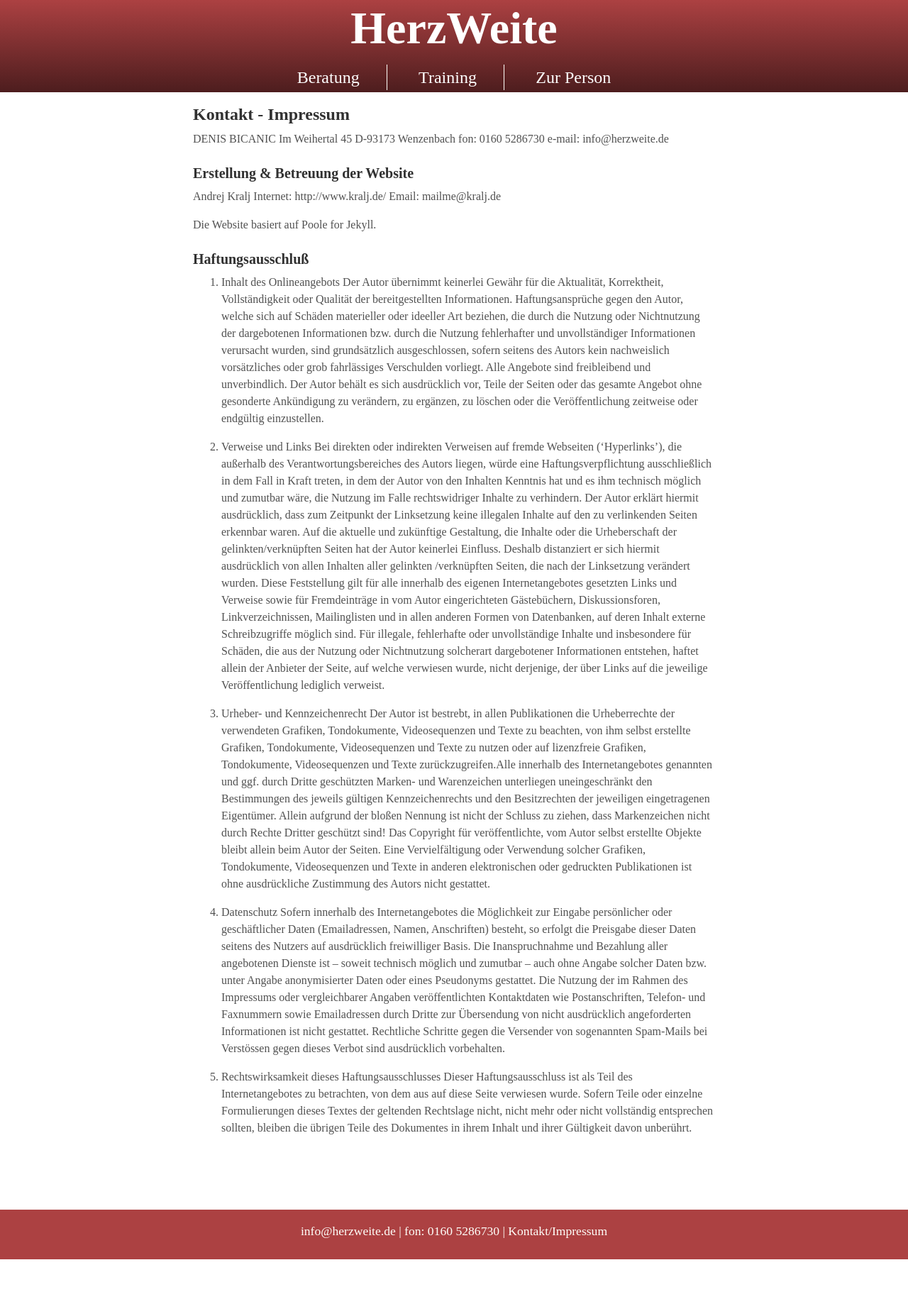
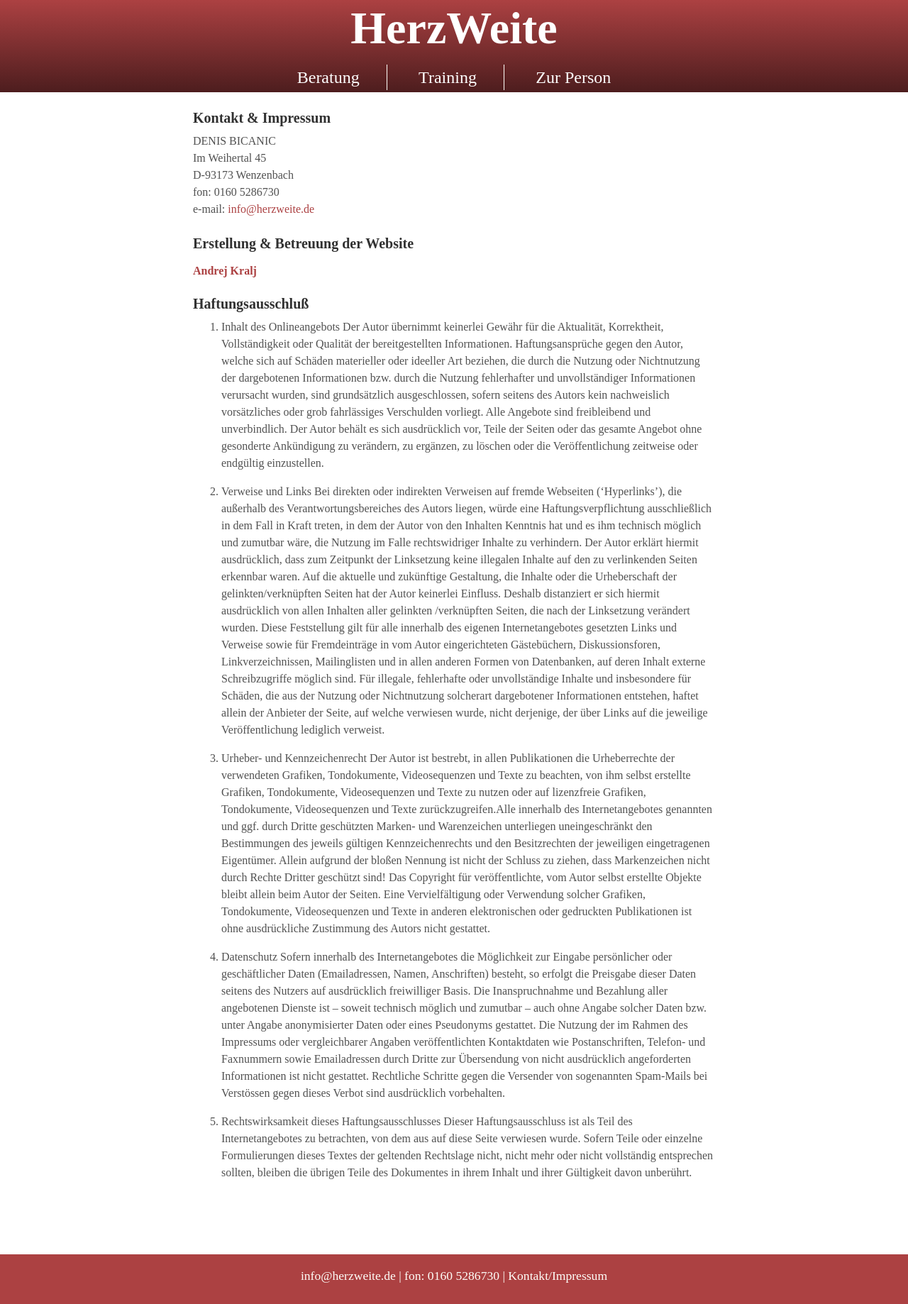
Before and after one commit to herzweite/herzweite.github.io, a Jekyll site: the page built from kontakt.md, in a window 1280 px wide. Shown: the whole page at 71% size. Built offline with Jekyll 4.4.1, drawn with Linux system fonts in a browser that asks for light colours; Markdown is read by kramdown in place of the engine named in the settings; comment, search, counter and statistics services are not loaded; before the commit the page ends 1775 px from its top, so only the background shows below that.

Commit message:
finished contact page

```diff
--- a/_includes/footer.html
+++ b/_includes/footer.html
@@ -1,3 +1,3 @@
 <footer>
-  info@herzweite.de | fon: 0160 5286730 | <a href="/kontakt-impressum/">Kontakt/Impressum</a>
+  <a href="mailto:info@herzweite.de">info@herzweite.de</a> | fon: 0160 5286730 | <a href="/kontakt/">Kontakt/Impressum</a>
 </footer>
--- a/kontakt-impressum.md
+++ b/kontakt.md
@@ -2,20 +2,15 @@
 layout: page
 ---
 
-##Kontakt - Impressum
+###Kontakt & Impressum
 DENIS BICANIC
 Im Weihertal 45
 D-93173 Wenzenbach
 fon: 0160 5286730
-e-mail: info@herzweite.de
+e-mail: <info@herzweite.de>
 
 ###Erstellung & Betreuung der Website
-Andrej Kralj
-Internet: http://www.kralj.de/
-Email: mailme@kralj.de
-
-Die Website basiert auf Poole for Jekyll.
-
+####[Andrej Kralj](http://www.kralj.de/)
 
 ###Haftungsausschluß
 1. Inhalt des Onlineangebots
--- a/public/css/main.css
+++ b/public/css/main.css
@@ -66,8 +66,6 @@
 }
 .page-wrap {
   min-height: 100%;
-  height: auto !important;
-  height: 100%;
   margin: 0 auto -4em;
 }
 footer {
--- a/public/css/main.styl
+++ b/public/css/main.styl
@@ -71,8 +71,6 @@
 
 .page-wrap
   min-height: 100%;
-  height: auto !important;
-  height: 100%;
   margin: 0 auto -4em;
 
 footer
```
Also changed, not shown: _includes/kontakt-impressum.md (deleted, +0 -35 lines), _layouts/training.md (deleted, +0 -20 lines), 12 other files.
